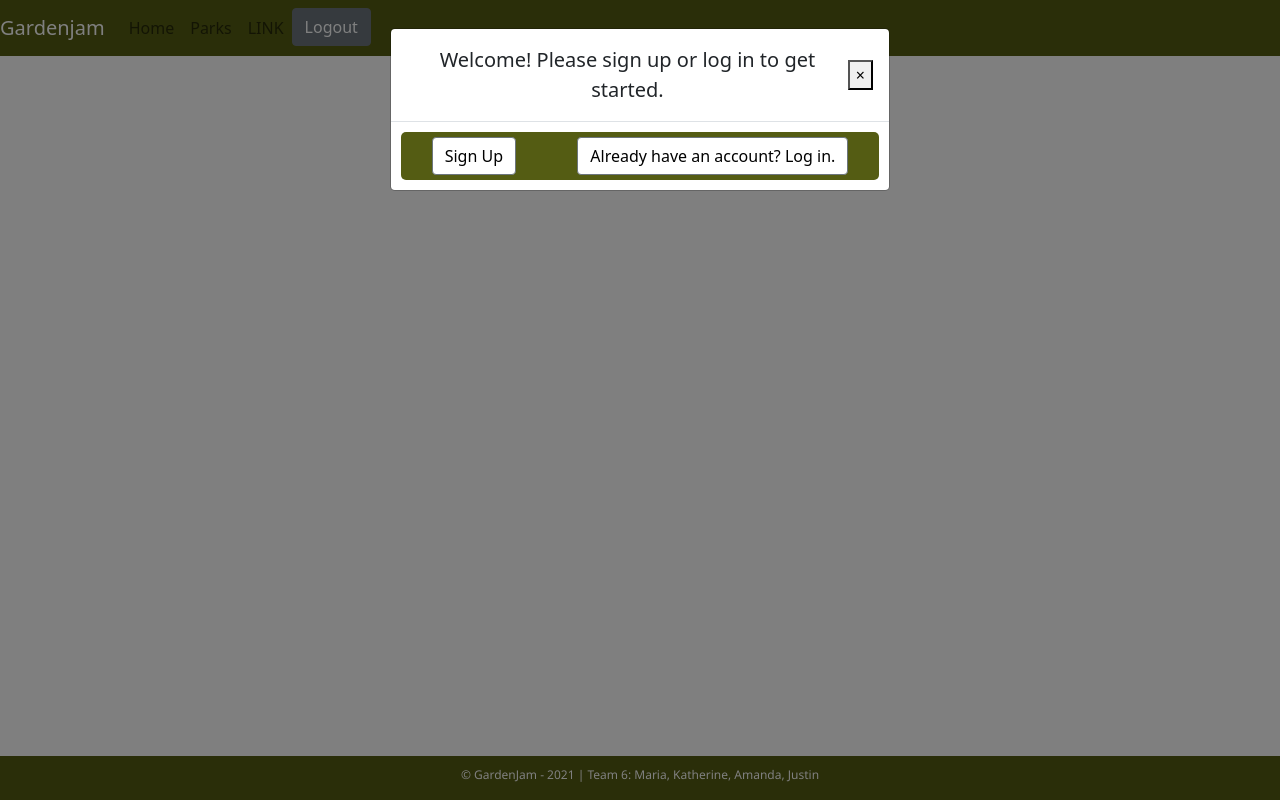
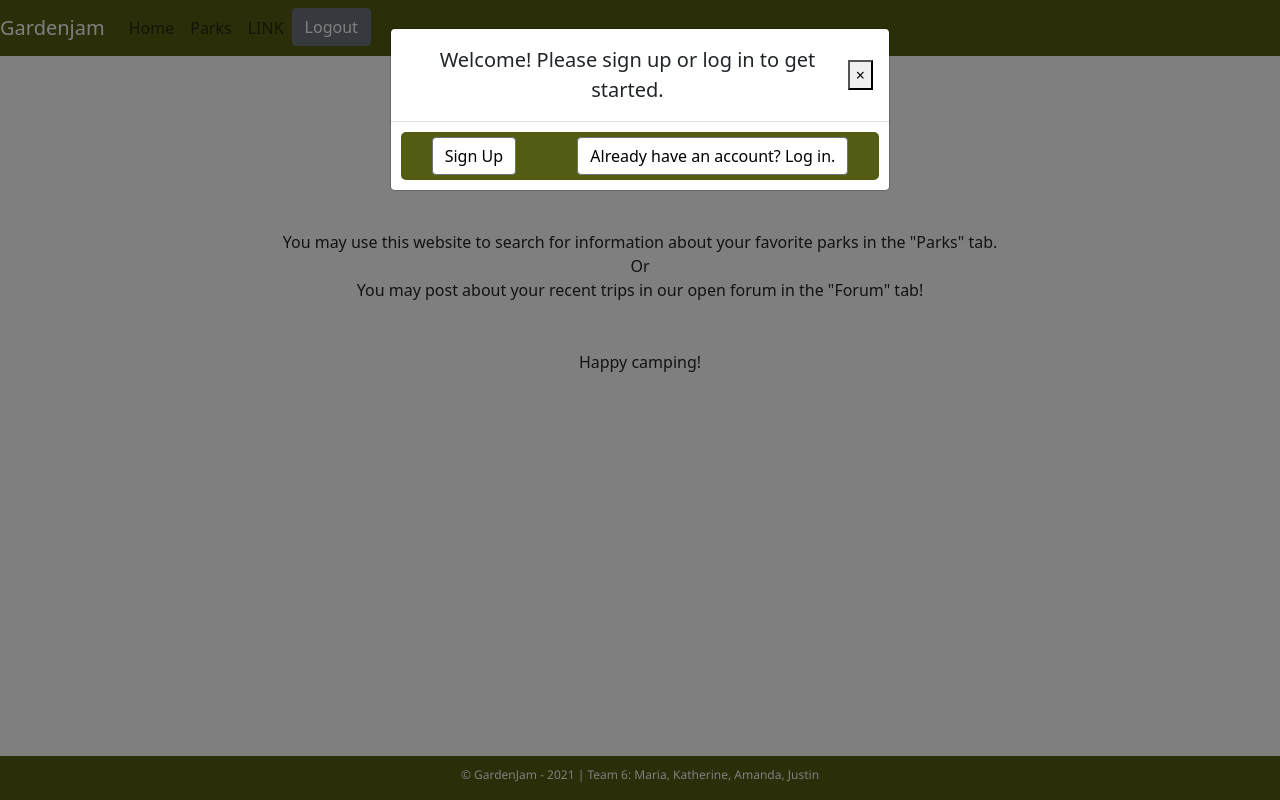
Before and after one commit to Mariabruner/gardenjam_client, a React (Create React App) app: page / in a window 1280 px wide. Built offline with nearby package versions, Linux system fonts and the light colour scheme; a web font is replaced by a local one.

Commit message:
can no longer click outside of box to close login/signup

```diff
--- a/src/App.js
+++ b/src/App.js
@@ -43,9 +43,8 @@ function App() {
     <div>
         <Sitebar clickLogout={clearToken} />
         {protectedViews()}
-        <ParksApp></ParksApp>
-
-
+        {/* <ParksApp></ParksApp> */}
+        <Home></Home>
       </div>
 
       <Footer />
--- a/src/auth/Auth.js
+++ b/src/auth/Auth.js
@@ -42,7 +42,7 @@ const Auth = (props) => {
     }
 
     return (
-        <Modal isOpen={modal} toggle={toggle} className="auth-container">
+        <Modal isOpen={modal}toggle={toggle} className="auth-container" backdrop="static">
 
             <ModalHeader toggle={toggle} style={modalStyle}> Welcome! Please sign up or log in to get started. </ModalHeader>
 
--- a/src/components/Home.js
+++ b/src/components/Home.js
@@ -9,13 +9,18 @@ const Home = () => {
     <div className='main'>
         <h1>Home page</h1>
         <br />
-        Welcome to [Our Project Name!]
-        <br />
-        {/* Change buttons to links once we have the components ready */}
+        <h2>Welcome to [Our Project Name!]</h2>
         <br />
         <br />
-        <Button>Look up National Parks!</Button>
-        <Button>Go to the National Park forum!</Button>
+        You may use this website to search for information about your favorite parks in the "Parks" tab.
+        <br />
+        Or
+        <br />
+        You may post about your recent trips in our open forum in the "Forum" tab!
+        <br />
+        <br />
+        <br />
+        Happy camping!
     </div>
     )
 }
```
